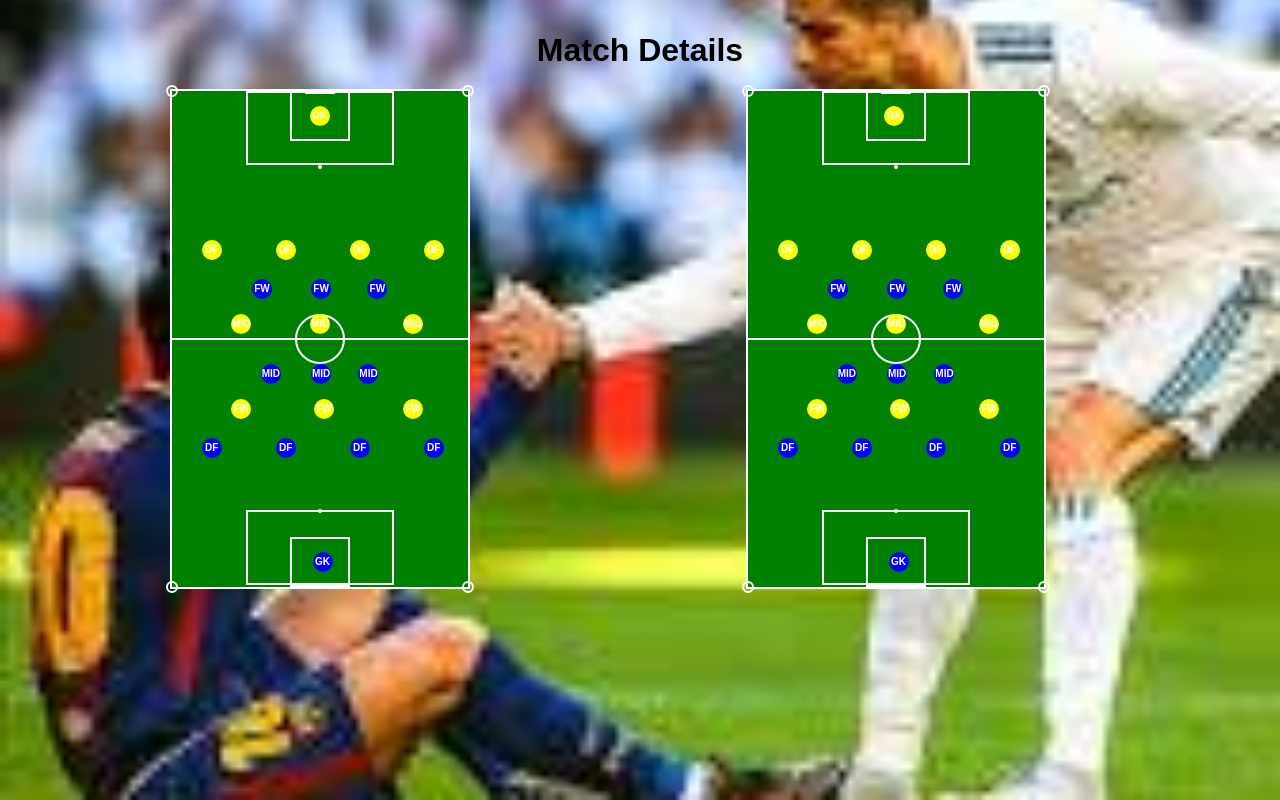
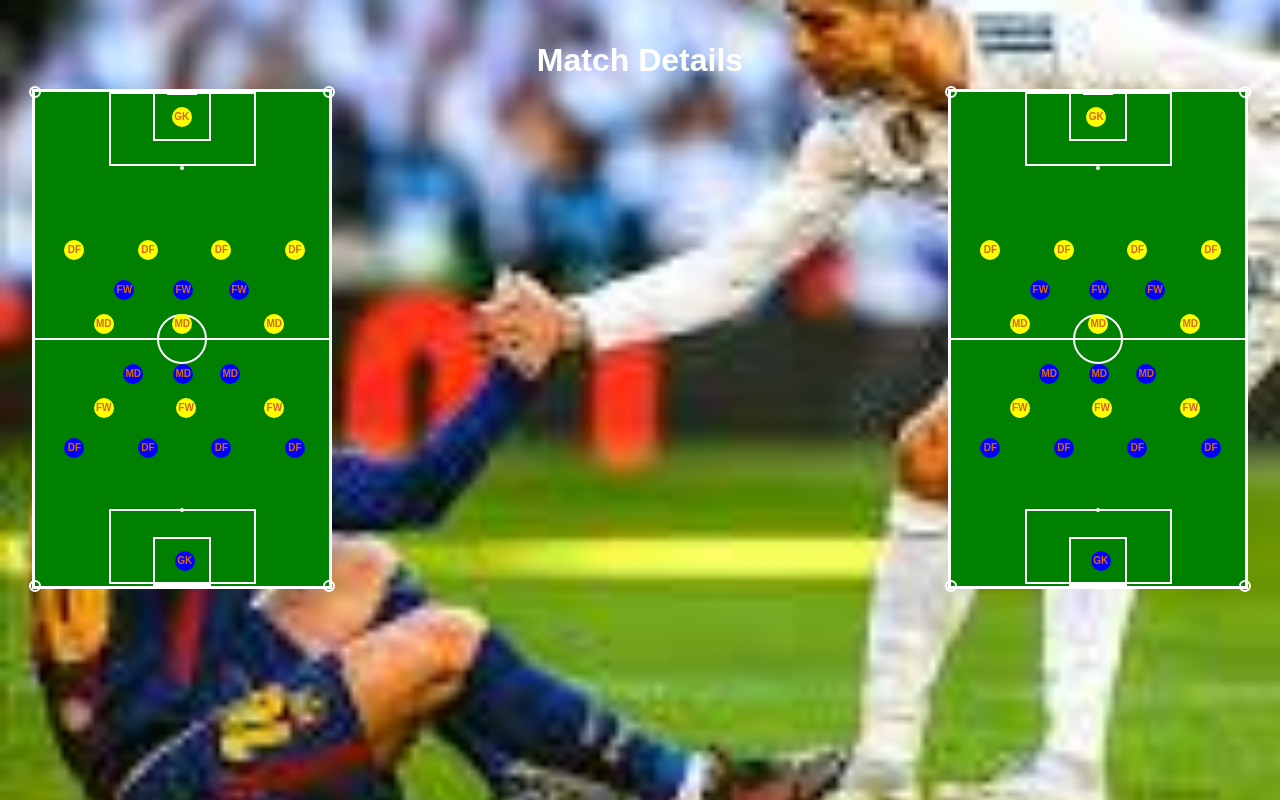
Before and after one commit to GeorgiTodorov94/Sirma-Final-Exam-JS---React, a React (Vite) app: page /match-details/1 in a window 1280 px wide. Built offline with nearby package versions, Linux system fonts and the light colour scheme.

Commit message:
Add Minor CSS fix

```diff
--- a/src/Components/details/Field.jsx
+++ b/src/Components/details/Field.jsx
@@ -6,7 +6,7 @@ export default function Field() {
         <div className='fields-container'>
 
             <div class="fields">
-                <div class="soccer-field">
+                <div class="soccer-fieldA">
                     <div class="halfway-line"></div>
                     <div class="center-circle"></div>
                     <div class="penalty-area top"></div>
@@ -27,9 +27,9 @@ export default function Field() {
                     <div className="player team-a" style={{ top: '30%', left: '35%' }}>DF</div>
                     <div className="player team-a" style={{ top: '30%', left: '60%' }}>DF</div>
                     <div className="player team-a" style={{ top: '30%', left: '85%' }}>DF</div>
-                    <div className="player team-a" style={{ top: '45%', left: '20%' }}>MID</div>
-                    <div className="player team-a" style={{ top: '45%', left: '46.7%' }}>MID</div>
-                    <div className="player team-a" style={{ top: '45%', left: '78%' }}>MID</div>
+                    <div className="player team-a" style={{ top: '45%', left: '20%' }}>MD</div>
+                    <div className="player team-a" style={{ top: '45%', left: '46.7%' }}>MD</div>
+                    <div className="player team-a" style={{ top: '45%', left: '78%' }}>MD</div>
                     <div className="player team-a" style={{ top: '62%', left: '20%' }}>FW</div>
                     <div className="player team-a" style={{ top: '62%', left: '48%' }}>FW</div>
                     <div className="player team-a" style={{ top: '62%', left: '78%' }}>FW</div>
@@ -39,15 +39,15 @@ export default function Field() {
                     <div className="player team-b" style={{ top: '70%', left: '35%' }}>DF</div>
                     <div className="player team-b" style={{ top: '70%', left: '60%' }}>DF</div>
                     <div className="player team-b" style={{ top: '70%', left: '85%' }}>DF</div>
-                    <div className="player team-b" style={{ top: '55%', left: '30%' }}>MID</div>
-                    <div className="player team-b" style={{ top: '55%', left: '47%' }}>MID</div>
-                    <div className="player team-b" style={{ top: '55%', left: '63%' }}>MID</div>
+                    <div className="player team-b" style={{ top: '55%', left: '30%' }}>MD</div>
+                    <div className="player team-b" style={{ top: '55%', left: '47%' }}>MD</div>
+                    <div className="player team-b" style={{ top: '55%', left: '63%' }}>MD</div>
                     <div className="player team-b" style={{ top: '38%', left: '27%' }}>FW</div>
                     <div className="player team-b" style={{ top: '38%', left: '47%' }}>FW</div>
                     <div className="player team-b" style={{ top: '38%', left: '66%' }}>FW</div>
                 </div>
 
-                <div class="soccer-field">
+                <div class="soccer-fieldB">
                     <div class="halfway-line"></div>
                     <div class="center-circle"></div>
                     <div class="penalty-area top"></div>
@@ -68,9 +68,9 @@ export default function Field() {
                     <div className="player team-a" style={{ top: '30%', left: '35%' }}>DF</div>
                     <div className="player team-a" style={{ top: '30%', left: '60%' }}>DF</div>
                     <div className="player team-a" style={{ top: '30%', left: '85%' }}>DF</div>
-                    <div className="player team-a" style={{ top: '45%', left: '20%' }}>MID</div>
-                    <div className="player team-a" style={{ top: '45%', left: '46.7%' }}>MID</div>
-                    <div className="player team-a" style={{ top: '45%', left: '78%' }}>MID</div>
+                    <div className="player team-a" style={{ top: '45%', left: '20%' }}>MD</div>
+                    <div className="player team-a" style={{ top: '45%', left: '46.7%' }}>MD</div>
+                    <div className="player team-a" style={{ top: '45%', left: '78%' }}>MD</div>
                     <div className="player team-a" style={{ top: '62%', left: '20%' }}>FW</div>
                     <div className="player team-a" style={{ top: '62%', left: '48%' }}>FW</div>
                     <div className="player team-a" style={{ top: '62%', left: '78%' }}>FW</div>
@@ -80,9 +80,9 @@ export default function Field() {
                     <div className="player team-b" style={{ top: '70%', left: '35%' }}>DF</div>
                     <div className="player team-b" style={{ top: '70%', left: '60%' }}>DF</div>
                     <div className="player team-b" style={{ top: '70%', left: '85%' }}>DF</div>
-                    <div className="player team-b" style={{ top: '55%', left: '30%' }}>MID</div>
-                    <div className="player team-b" style={{ top: '55%', left: '47%' }}>MID</div>
-                    <div className="player team-b" style={{ top: '55%', left: '63%' }}>MID</div>
+                    <div className="player team-b" style={{ top: '55%', left: '30%' }}>MD</div>
+                    <div className="player team-b" style={{ top: '55%', left: '47%' }}>MD</div>
+                    <div className="player team-b" style={{ top: '55%', left: '63%' }}>MD</div>
                     <div className="player team-b" style={{ top: '38%', left: '27%' }}>FW</div>
                     <div className="player team-b" style={{ top: '38%', left: '47%' }}>FW</div>
                     <div className="player team-b" style={{ top: '38%', left: '66%' }}>FW</div>
--- a/src/styling/field.css
+++ b/src/styling/field.css
@@ -1,152 +1,3 @@
-/* .fields-container {
-    display: flex;
-    justify-content: center;
-    align-items: center;
-    height: 100vh;
-    margin: 0;
-    background-color: #0b6623;
-}
-
-.fields {
-    display: flex;
-    justify-content: space-around;
-    width: 90vw;
-    margin: 0;
-    height: 90vh;
-    background-color: #0b6623;
-
-}
-
-.soccer-field {
-    position: relative;
-    width: 300px;
-    height: 500px;
-    background-color: green;
-    border: 5px solid white;
-    margin: 0 20px;
-}
-
-.halfway-line {
-    position: absolute;
-    top: 50%;
-    left: 0;
-    width: 100%;
-    height: 2px;
-    background-color: white;
-}
-
-.center-circle {
-    position: absolute;
-    top: 50%;
-    left: 50%;
-    transform: translate(-50%, -50%);
-    width: 60px;
-    height: 60px;
-    border: 2px solid white;
-    border-radius: 50%;
-}
-
-.penalty-area {
-    position: absolute;
-    width: 120px;
-    height: 80px;
-    border: 2px solid white;
-    left: 50%;
-    transform: translateX(-50%);
-}
-
-.penalty-area.top {
-    top: 0;
-}
-
-.penalty-area.bottom {
-    bottom: 0;
-}
-
-.goal-area {
-    position: absolute;
-    width: 60px;
-    height: 30px;
-    border: 2px solid white;
-    left: 50%;
-    transform: translateX(-50%);
-}
-
-.goal-area.top {
-    top: 0;
-}
-
-.goal-area.bottom {
-    bottom: 0;
-}
-
-.penalty-spot {
-    position: absolute;
-    width: 4px;
-    height: 4px;
-    background-color: white;
-    border-radius: 50%;
-    left: 50%;
-    transform: translateX(-50%);
-}
-
-.penalty-spot.top {
-    top: 50px;
-}
-
-.penalty-spot.bottom {
-    bottom: 50px;
-}
-
-.goal {
-    position: absolute;
-    width: 30px;
-    height: 3px;
-    background-color: white;
-    left: 50%;
-    transform: translateX(-50%);
-}
-
-.goal.top {
-    top: -3px;
-}
-
-.goal.bottom {
-    bottom: -3px;
-}
-
-.corner-arc {
-    position: absolute;
-    width: 12px;
-    height: 12px;
-    border: 2px solid white;
-    border-radius: 50%;
-}
-
-.corner-arc.top-left {
-    top: 0;
-    left: 0;
-    transform: translate(-50%, -50%);
-}
-
-.corner-arc.top-right {
-    top: 0;
-    right: 0;
-    transform: translate(50%, -50%);
-}
-
-.corner-arc.bottom-left {
-    bottom: 0;
-    left: 0;
-    transform: translate(-50%, 50%);
-}
-
-.corner-arc.bottom-right {
-    bottom: 0;
-    right: 0;
-    transform: translate(50%, 50%);
-} */
-
 .field-container {
     display: flex;
     justify-content: center;
@@ -158,17 +9,34 @@
 
 .fields {
     display: flex;
-    justify-content: space-around;
-    width: 90vw;
+    justify-content: space-between;
+    width: auto;
+    flex-wrap: wrap;
 }
 
-.soccer-field {
+.soccer-fieldA {
     position: relative;
     width: 300px;
     height: 500px;
     background-color: green;
-    border: 2px solid white;
-    margin: 20px;
+    border: 3px solid white;
+    /* margin: 20px; */
+}
+
+h1 {
+    margin: 10px;
+    color: white;
+    /* text-shadow: black; */
+}
+
+.soccer-fieldB {
+    position: relative;
+    /* right: 12%; */
+    width: 300px;
+    height: 500px;
+    background-color: green;
+    border: 3px solid white;
+    /* margin: 20px; */
 }
 
 .halfway-line,
@@ -333,7 +201,8 @@
     line-height: 20px;
     font-size: 10px;
     font-weight: bold;
-    color: white;
+    color: chocolate;
+
 }
 
 .team-a {
```
